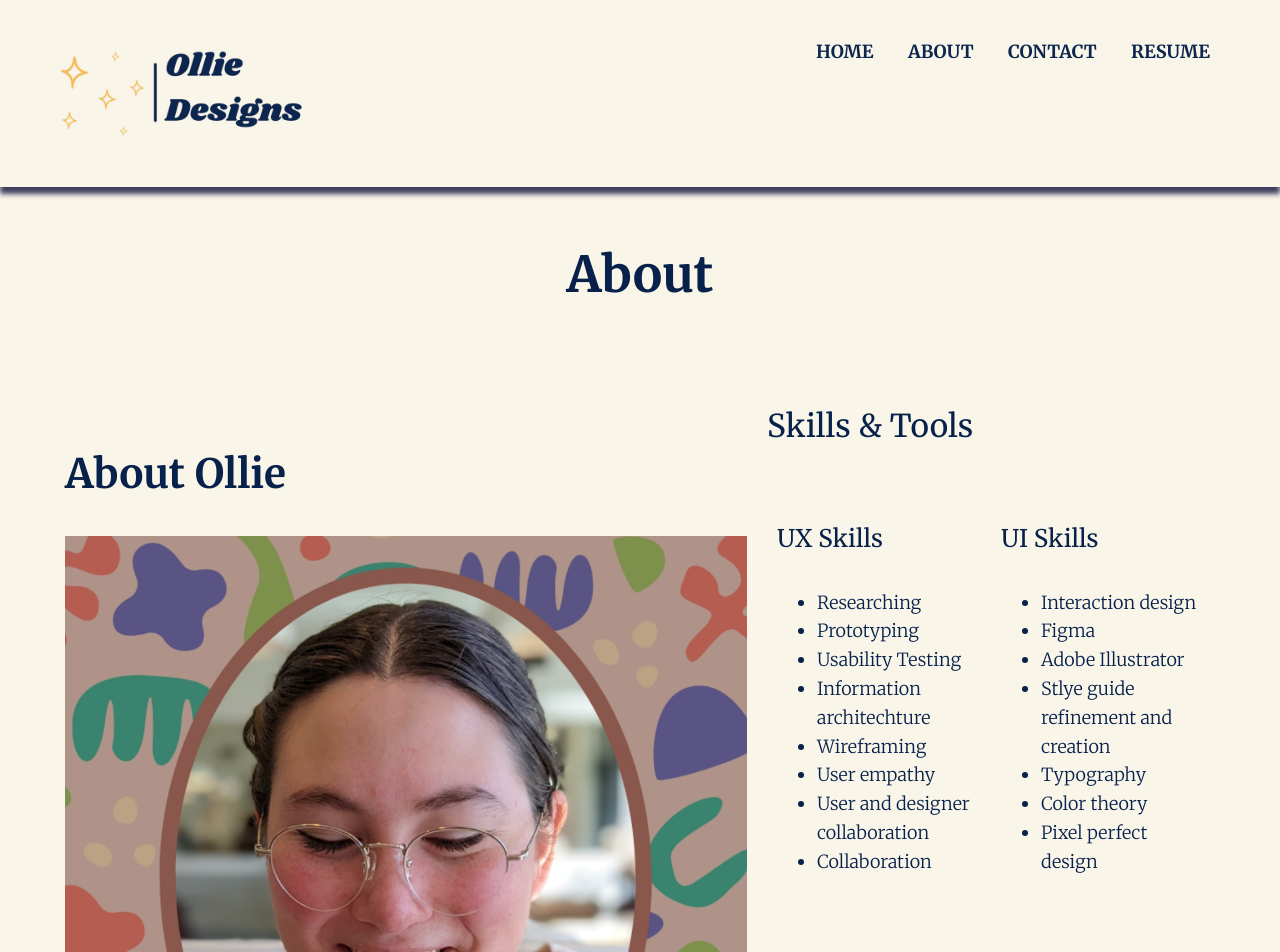
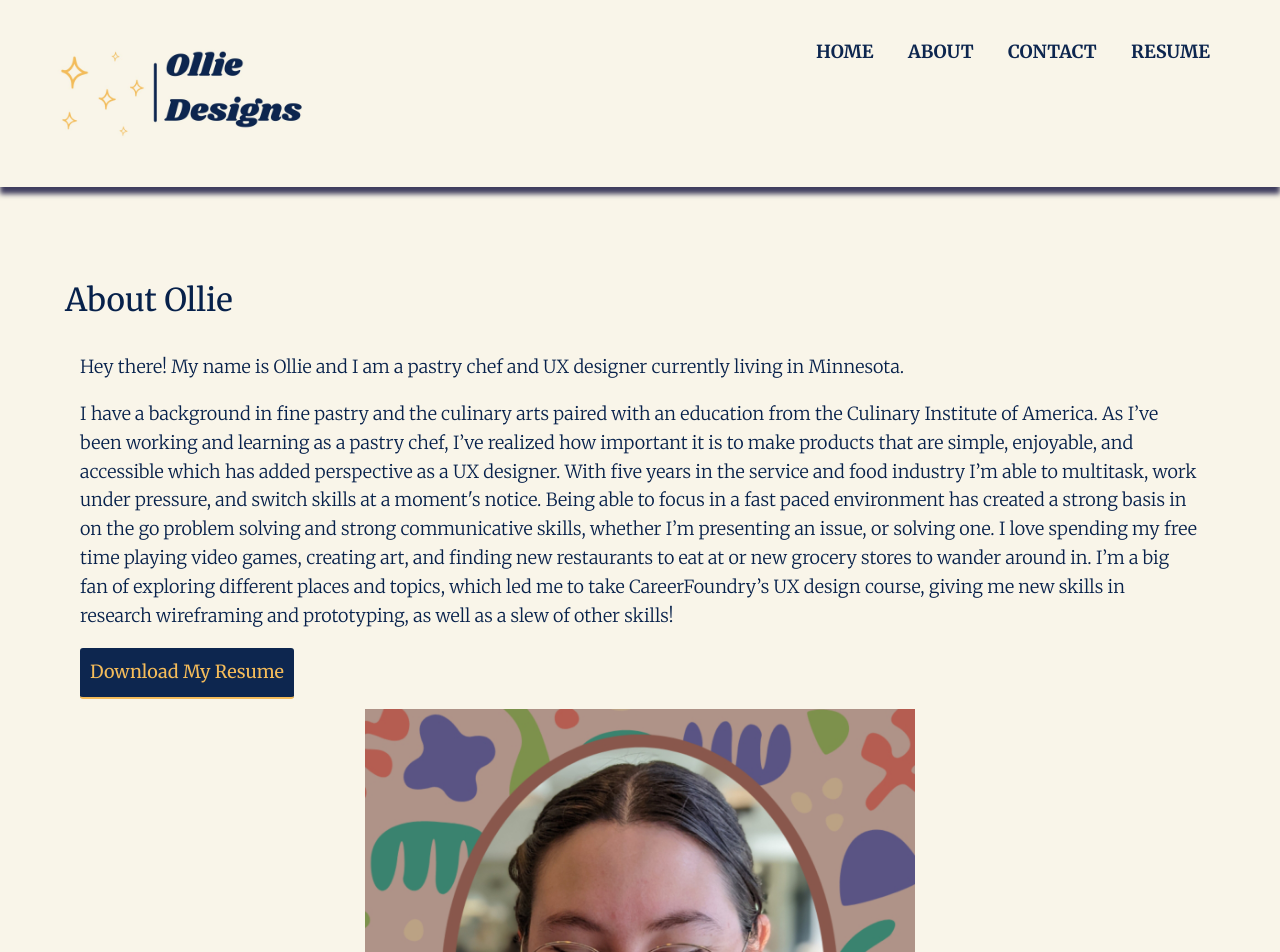
Before and after one commit to OllieDesigns/CF_portfolio, a plain HTML site: page about.html in a window 1280 px wide. Shown: the top 952 px of the page. Drawn offline with nearby package versions, Linux system fonts and the light colour scheme.

Commit message:
Update about.html
formatting and linting

```diff
--- a/about.html
+++ b/about.html
@@ -1,12 +1,14 @@
 <!DOCTYPE html>
 <html lang="en" dir="ltr">
+
 <head>
     <meta charset="utf-8">
     <meta name="author" content="Ollie Cline">
     <meta name="description" content="All About Ollie">
     <meta name="viewport" content="width=device-width, initial-scale=1.0">
     <link href="img/fav/favicon.ico" rel="shortcut icon">
-    <link rel="stylesheet" type="text/css" href="https://cdnjs.cloudflare.com/ajax/libs/normalize/8.0.0/normalize.min.css">
+    <link rel="stylesheet" type="text/css"
+        href="https://cdnjs.cloudflare.com/ajax/libs/normalize/8.0.0/normalize.min.css">
     <link rel="stylesheet" type="text/css" href="css/style.css">
 
     <link rel="preconnect" href="https://fonts.googleapis.com">
@@ -15,6 +17,7 @@
     <script src="https://kit.fontawesome.com/bfd2d3da4e.js" crossorigin="anonymous"></script>
     <title>All About Ollie</title>
 </head>
+
 <body id="about">
     <!-- For the header -->
     <header>
@@ -22,7 +25,7 @@
         <div class="container">
             <div class="navtoggle" id="myNavtoggle">
                 <a href="index.html">
-			 <img src="img/logo/ollie_designs_logo_x2.jpg" class=logo alt="ollie designs logo">
+                    <img src="img/logo/ollie_designs_logo_x2.jpg" class="logo" alt="ollie designs logo">
                 </a>
                 <nav>
                     <ul class="navigation">
@@ -30,7 +33,8 @@
                         <li class="active"><a href="about.html">About</a></li>
                         <li><a href="#contact" onclick="menuToggle()">Contact</a></li>
                         <li><a href="files/cline_resume.pdf" target="_blank">Resume</a></li>
-                        <li><a href="javascript:void(0);" class="icon" onclick="menuToggle()"><i class="fas fa-bars"></i></a></li>
+                        <li><a href="javascript:void(0);" class="icon" onclick="menuToggle()"><i
+                                    class="fas fa-bars"></i></a></li>
                     </ul>
                 </nav>
             </div>
@@ -38,55 +42,63 @@
     </header>
 
     <main>
-
+        <!-- For the hero section -->
         <div id="hero" style="margin-bottom: 40px;">
-            <div class="container">
-                <h1>About</h1>
-            </div>
         </div>
         <div class="container">
-            <div><!--Start column 1-->
+            <div><!--For the image, My Story and Skills and tools sections-->
                 <div>
 
                     <div><!--For My Story and Skills and tools sections-->
-                        <div class="column col-lg-7"><!--Column one-->
-                            <h2>About Ollie</h2>
+                        <div class="column col-lg-6"><!--Column one-->
+                            <h3>About Ollie</h3>
+                            <div class="container">
+                                <p>Hey there! My name is Ollie and I am a pastry chef and UX designer currently living
+                                    in Minnesota.</p>
+                                <p>I have a background in fine pastry and the culinary arts paired with an education
+                                    from the Culinary Institute of America. As I’ve been working and learning as a
+                                    pastry chef, I’ve realized how important it is to make products that are simple,
+                                    enjoyable, and accessible which has added perspective as a UX designer. With five
+                                    years in the service and food industry I’m able to multitask, work under pressure,
+                                    and switch skills at a moment's notice. Being able to focus in a fast paced
+                                    environment has created a strong basis in on the go problem solving and strong
+                                    communicative skills, whether I’m presenting an issue, or solving one. I love
+                                    spending my free time playing video games, creating art, and finding new restaurants
+                                    to eat at or new grocery stores to wander around in. I’m a big fan of exploring
+                                    different places and topics, which led me to take CareerFoundry’s UX design course,
+                                    giving me new skills in research wireframing and prototyping, as well as a slew of
+                                    other skills!</p>
+                                <div><a href="files/cline_resume.pdf" target="_blank" class="button contact">Download My
+                                        Resume</a></div>
+                                <div class="column col-lg-6">
                                     <picture><!--For students, the images below should be updated with real images-->
                                         <source srcset="img/logo/portfolio_ollie_2x.jpg" media="(max-width:767px)">
-                      <img src="img/logo/portfolio_ollie_2x.jpg" alt="Profile Image">
+                                        <img src="img/logo/portfolio_ollie_2x.jpg" class="profile img "
+                                            alt="Profile Image">
                                     </picture>
-                            <p>Hey there! My name is Ollie and I am a pastry chef and UX designer currently living in Minnesota.</p>
-                            <p>I have a background in fine pastry and the culinary arts paired with an education from the Culinary Institute of America. As I’ve been working and learning as a pastry chef, I’ve realized how important it is to make products that are simple, enjoyable, and accessible which has added perspective as a UX designer. With five years in the service and food industry I’m able to multitask, work under pressure, and switch skills at a moment's notice. Being able to focus in a fast paced environment has created a strong basis in on the go problem solving and strong communicative skills, whether I’m presenting an issue, or solving one. I love spending my free time playing video games, creating art, and finding new restaurants to eat at or new grocery stores to wander around in. I’m a big fan of exploring different places and topics, which led me to take CareerFoundry’s UX design course, giving me new skills in research wireframing and prototyping, as well as a slew of other skills!</p>
-                            <div><a href="files/cline_resume.pdf" target="_blank" class="button secondary">Download My Resume</a></div>
                                 </div>
-                        <div class="column col-lg-8"><!--Column two-->
-                            <h3>Skills &amp; Tools</h3>
-                            <div class="column col-md-6"><!--Column two, row one-->
-                                <h4>UX Skills</h4>
+
+
+
+
+                                <div class="column col-md-7"><!--Column two, row one-->
+                                    <h4>UX/UI Skills</h4>
                                     <ul>
                                         <li>Researching</li>
                                         <li>Prototyping</li>
                                         <li>Usability Testing</li>
                                         <li>Information architechture</li>
                                         <li>Wireframing</li>
-                                    <li>User empathy</li>
+                                        <li>Interaction Design</li>
                                         <li>User and designer collaboration</li>
-                                    <li>Collaboration</li>
-                                </ul>
-                            </div>
-                            <div class="column col-md-6"><!--Column two, row two-->
-                                <h4>UI Skills</h4>
-                                <ul>
-                                    <li>Interaction design
-                                    <li>Figma</li>
-                                    <li>Adobe Illustrator</li>
-                                    <li>Stlye guide refinement and creation</li>
-                                    <li>Typography</li>
-                                    <li>Color theory</li>
                                         <li>Pixel perfect design</li>
                                     </ul>
                                 </div>
-                            <div class="column col-md-6"><!--Column two, row two-->
+                            </div>
+                            <div class="column col-lg-6"><!--Column two-->
+                                <h3>Skills &amp; Tools</h3>
+
+                                <div class="column col-md-"><!--Column two, row two-->
                                     <h4>Tools</h4>
                                     <ul>
                                         <li>Figma</li>
@@ -99,6 +111,10 @@
                                         <li>Visual Studio Code</li>
                                     </ul>
                                 </div>
+
+
+                            </div>
+
                         </div>
                     </div>
                 </div>
@@ -113,26 +129,33 @@
             <p>
                 If you like my work and would like to discuss opportunities, send me an email!</p>
             <div>
-            <a href="mailto:olscline@gmail.com?subject=Let's%20chat!&body=Project%20inquiry" class="button contact">Send me an email!</a>
+                <a href="mailto:olscline@gmail.com?subject=Let's%20chat!&body=Project%20inquiry"
+                    class="button contact">Send me an email!</a>
             </div>
             <div>
                 <!--social media layout and placeholders-->
                 <a href="https://www.linkedin.com/in/ollie-cline-50a5b01ba/" target="_blank">
                     <!--linkedin icon-->
-<svg enable-background="new 0 0 32 32" height="32px" id="Layer_1" viewBox="0 0 32 32" width="32px" xml:space="preserve" xmlns="http://www.w3.org/2000/svg" xmlns:xlink="http://www.w3.org/1999/xlink">
+                    <svg enable-background="new 0 0 32 32" height="32px" id="Layer_1" viewBox="0 0 32 32" width="32px"
+                        xml:space="preserve" xmlns="http://www.w3.org/2000/svg"
+                        xmlns:xlink="http://www.w3.org/1999/xlink">
                         <g>
-<path d="M32,30c0,1.104-0.896,2-2,2H2c-1.104,0-2-0.896-2-2V2c0-1.104,0.896-2,2-2h28c1.104,0,2,0.896,2,2V30z" fill="#007BB5"/>
-<g><rect fill="#FFFFFF" height="14" width="4" x="7" y="11"/>
+                            <path
+                                d="M32,30c0,1.104-0.896,2-2,2H2c-1.104,0-2-0.896-2-2V2c0-1.104,0.896-2,2-2h28c1.104,0,2,0.896,2,2V30z"
+                                fill="#007BB5" />
+                            <g>
+                                <rect fill="#FFFFFF" height="14" width="4" x="7" y="11" />
                                 <path d="M20.499,11c-2.791,0-3.271,1.018-3.499,2v-2h-4v14h4v-8c0-1.297,0.703-2,2-2c1.266,0,2,0.688,2,2v8h4v-7
- C25,14,24.479,11,20.499,11z" fill="#FFFFFF"/><circle cx="9" cy="8" fill="#FFFFFF" r="2"/>
+ C25,14,24.479,11,20.499,11z" fill="#FFFFFF" />
+                                <circle cx="9" cy="8" fill="#FFFFFF" r="2" />
                             </g>
                         </g>
-<g/>
-<g/>
-<g/>
-<g/>
-<g/>
-<g/>
+                        <g />
+                        <g />
+                        <g />
+                        <g />
+                        <g />
+                        <g />
                     </svg>
                 </a>
             </div>
@@ -140,7 +163,9 @@
         </div>
     </footer>
     <!--end footer-->
-        <script src="https://code.jquery.com/jquery-3.3.1.min.js" integrity="sha256-FgpCb/KJQlLNfOu91ta32o/NMZxltwRo8QtmkMRdAu8=" crossorigin="anonymous"></script>
+    <script src="https://code.jquery.com/jquery-3.3.1.min.js"
+        integrity="sha256-FgpCb/KJQlLNfOu91ta32o/NMZxltwRo8QtmkMRdAu8=" crossorigin="anonymous"></script>
     <script src="js/scripts.js"></script>
 </body>
+
 </html>
```
Lines whose indentation alone changed are shown as unchanged.
